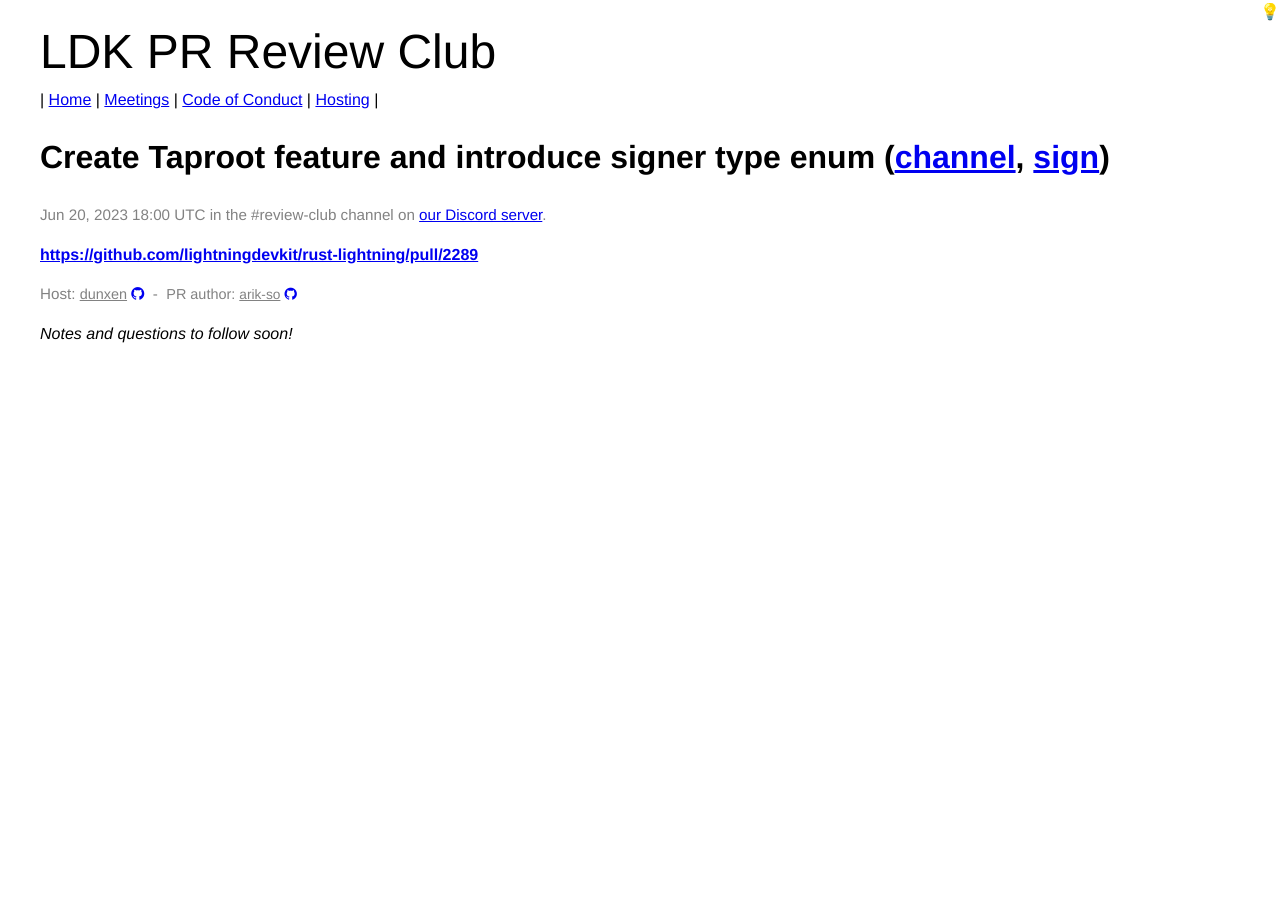
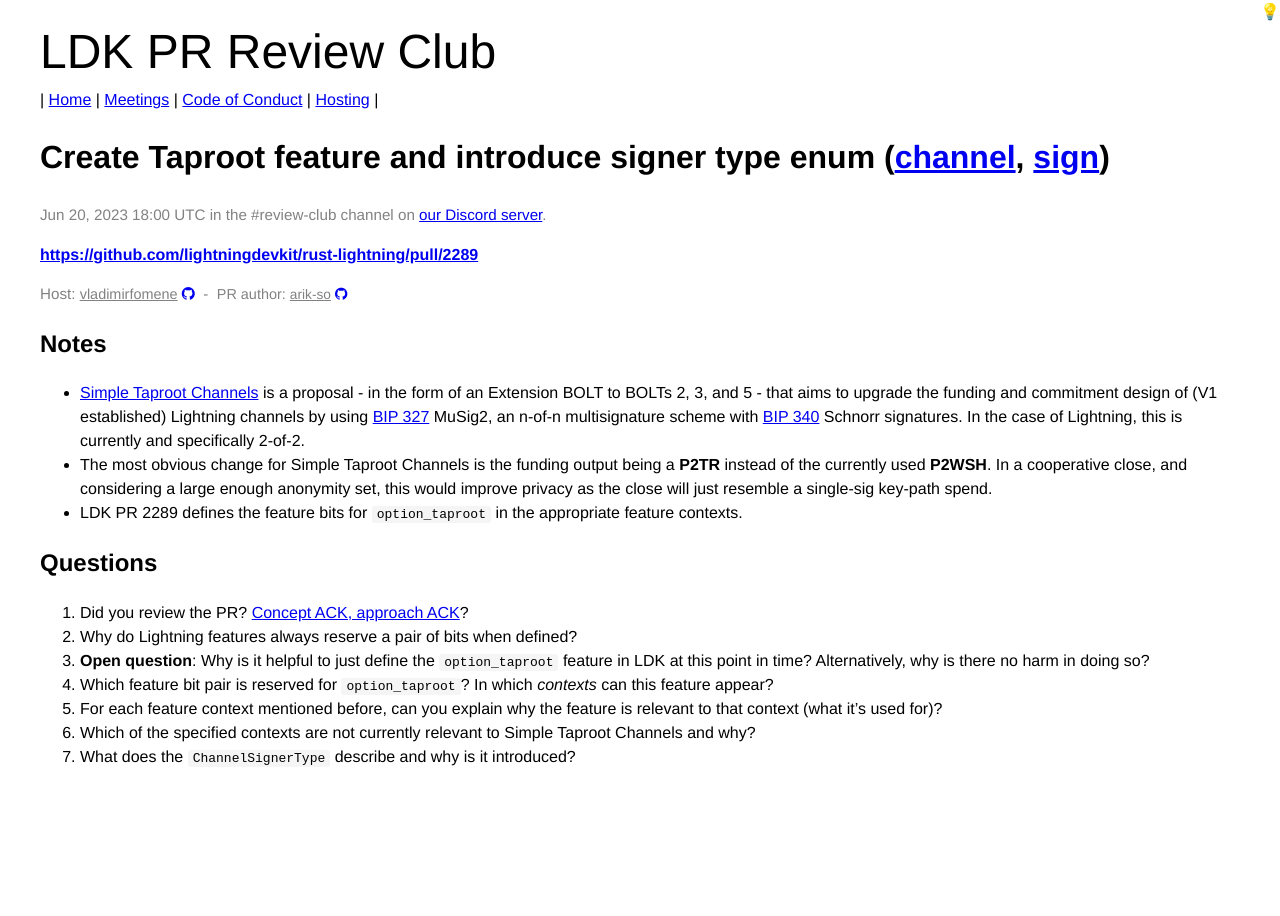
Before and after one commit to lightningdevkit/ldk-review-club, a Jekyll site: the page built from _posts/2023-06-20-#2289.md, in a window 1280 px wide. Built offline with Jekyll 4.4.1, drawn with Linux system fonts in a browser that asks for light colours.

Commit message:
Add notes and questions for PR 2289

```diff
--- a/_posts/2023-06-20-#2289.md
+++ b/_posts/2023-06-20-#2289.md
@@ -5,16 +5,28 @@
 pr: 2289
 authors: [arik-so]
 components: ["channel", "sign"]
-host: dunxen
+host: vladimirfomene
 status: upcoming
 commit:
 ---
 
-_Notes and questions to follow soon!_
-
-<!-- TODO: Before meeting, add notes and questions
 ## Notes
+* [Simple Taproot Channels] is a proposal - in the form of an Extension BOLT to BOLTs 2, 3, and 5 - that aims to upgrade the funding and commitment design
+  of (V1 established) Lightning channels by using [BIP 327] MuSig2, an n-of-n multisignature scheme with [BIP 340] Schnorr signatures.
+  In the case of Lightning, this is currently and specifically 2-of-2.
+* The most obvious change for Simple Taproot Channels is the funding output being a **P2TR** instead of the currently used **P2WSH**. In a cooperative close,
+  and considering a large enough anonymity set, this would improve privacy as the close will just resemble a single-sig key-path spend.
+* LDK PR 2289 defines the feature bits for `option_taproot` in the appropriate feature contexts.
 
 ## Questions
-1. Did you review the PR? [Concept ACK, approach ACK, tested ACK, or NACK](https://github.com/lightningdevkit/rust-lightning/blob/master/CONTRIBUTING.md#peer-review)?
--->
+1. Did you review the PR? [Concept ACK, approach ACK](https://github.com/lightningdevkit/rust-lightning/blob/master/CONTRIBUTING.md#peer-review)?
+1. Why do Lightning features always reserve a pair of bits when defined?
+1. **Open question**: Why is it helpful to just define the `option_taproot` feature in LDK at this point in time? Alternatively, why is there no harm in doing so?
+1. Which feature bit pair is reserved for `option_taproot`? In which *contexts* can this feature appear?
+1. For each feature context mentioned before, can you explain why the feature is relevant to that context (what it's used for)?
+1. Which of the specified contexts are not currently relevant to Simple Taproot Channels and why?
+1. What does the `ChannelSignerType` describe and why is it introduced?
+
+[Simple Taproot Channels]: https://github.com/lightning/bolts/blob/e95e7acbda14e07fa53c1389f952481b822db795/bolt-simple-taproot.md
+[BIP 340]: https://bips.xyz/340
+[BIP 327]: https://bips.xyz/327
```
